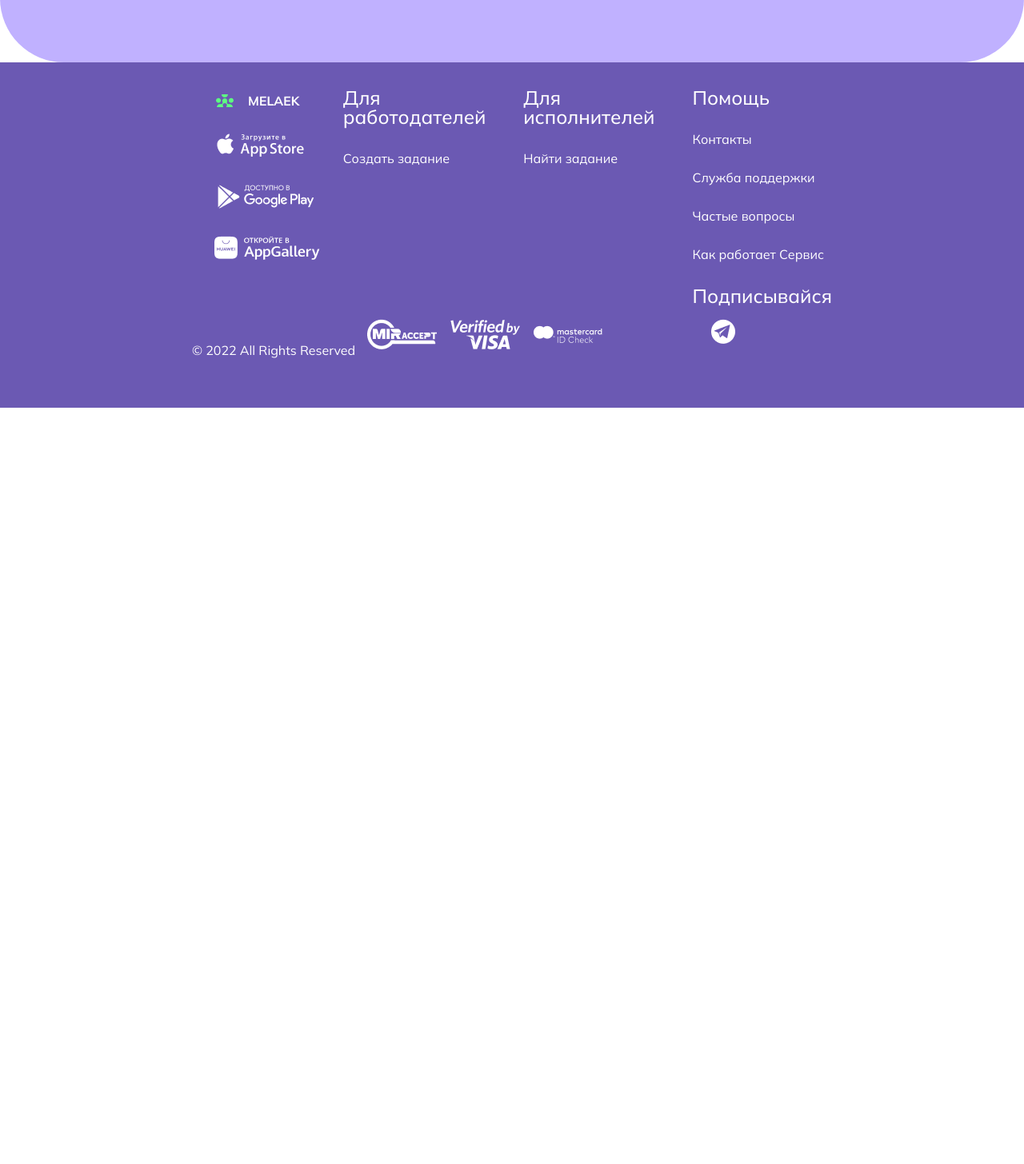
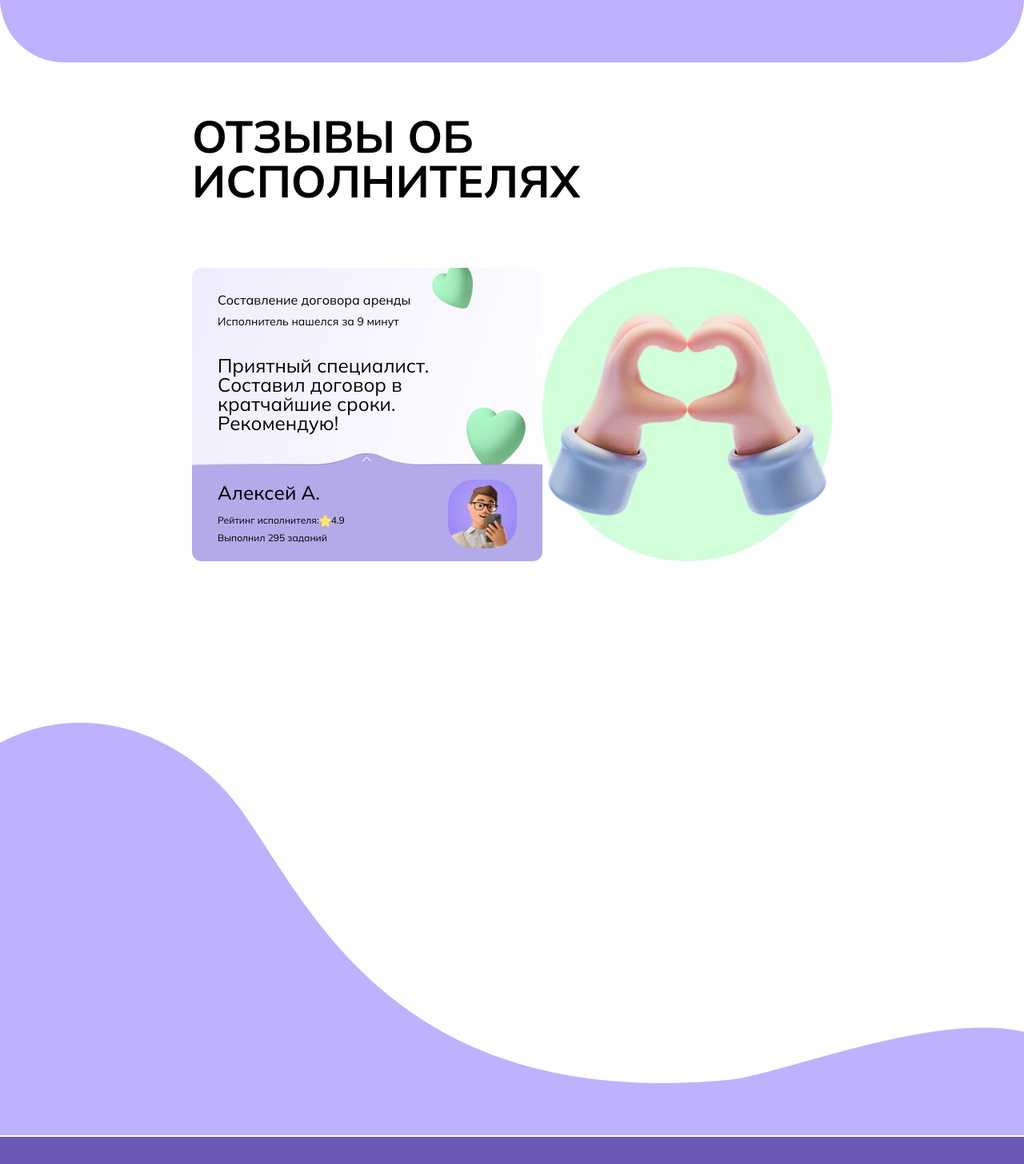
Before and after one commit to eduard10110/freelance-front-project, a React (Create React App) app: page / in a window 1280 px wide. Shown: the part 2112-3568 px from the top of the page at 80% size. Before the commit the page ends 2622 px from the top, so only its background shows below. Built offline with nearby package versions, Linux system fonts and the light colour scheme.

Commit message:
add reviews section and start start today section

```diff
--- a/src/assets/scss/contractCard.scss
+++ b/src/assets/scss/contractCard.scss
@@ -90,6 +90,6 @@
     }
   }
   .open {
-        bottom: -1
+    bottom: -1rem;
   }
 }
--- a/src/assets/scss/home.scss
+++ b/src/assets/scss/home.scss
@@ -96,4 +96,55 @@
     background-color: $hero-color;
     border-radius: 0 0 5rem 5rem;
   }
+
+  .reviews-container-wrapper {
+    width: 100%;
+    min-height: 100vh;
+    margin-top: 4rem;
+
+    .reviews-container {
+      padding: 0 15rem;
+
+      h2 {
+        text-transform: uppercase;
+      }
+
+      .reviews-inner {
+        margin-top: 5rem;
+        display: flex;
+        justify-content: space-between;
+        align-items: center;
+
+        .love-with-hands-image-wrapper {
+          width: 25rem;
+          height: 23rem;
+          border-radius: 180px;
+          background: rgba(93, 255, 129, 0.29);
+
+          display: flex;
+          justify-content: center;
+          align-items: center;
+
+          div {
+            width: 22rem;
+            height: 20rem;
+            background: url("../images/love-with-hands.png") center no-repeat;
+          }
+        }
+      }
+    }
+    .start-today-container-wrapper {
+      width: 100%;
+      height: 90vh;
+      display: flex;
+      align-items: flex-end;
+
+      .start-today-container {
+        width: 100%;
+        height: 65vh;
+        background: url("../images/home-background-2.png") center no-repeat;
+        padding: 0 15rem;
+      }
+    }
+  }
 }
--- a/src/containers/homeReviewsContainer/index.js
+++ b/src/containers/homeReviewsContainer/index.js
@@ -1,5 +1,21 @@
+import ContractCard from "components/cards/contractCard";
 import React from "react";
 
 export default function HomeReviewsContainer() {
-  return <div>HomeReviewsContainer</div>;
+  return (
+    <div className="reviews-container-wrapper">
+      <div className="reviews-container">
+        <h2>Отзывы об исполнителях</h2>
+        <div className="reviews-inner">
+          <ContractCard />
+          <div className="love-with-hands-image-wrapper">
+            <div></div>
+          </div>
+        </div>
+      </div>
+      <div className="start-today-container-wrapper">
+        <div className="start-today-container"></div>
+      </div>
+    </div>
+  );
 }
--- a/src/pages/home/index.js
+++ b/src/pages/home/index.js
@@ -1,6 +1,7 @@
 import HomeCategoriesContainer from "containers/homeCategoriesContainer";
 import HomeFirstContainer from "containers/homeFirstContainer";
 import HomeHowWorkServiceContainer from "containers/homeHowWorkServiceContainer";
+import HomeReviewsContainer from "containers/homeReviewsContainer";
 
 export default function Home() {
   return (
@@ -8,6 +9,7 @@ export default function Home() {
       <HomeFirstContainer />
       <HomeHowWorkServiceContainer />
       <HomeCategoriesContainer />
+      <HomeReviewsContainer />
     </div>
   );
 }
```
Also changed, not shown: src/components/cards/contractCard/index.js (+11 -9 lines), src/assets/images/home-background-2.png (added), src/assets/images/love-with-hands.png (added). Lines whose indentation alone changed are shown as unchanged.
